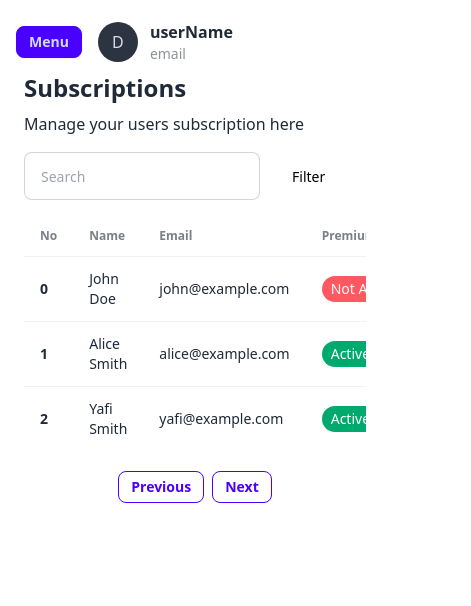
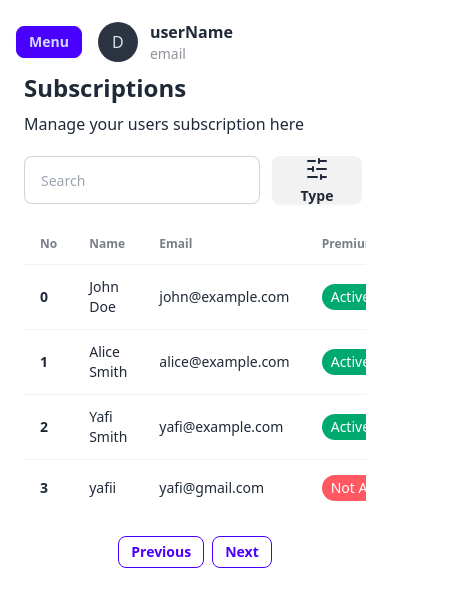
Before and after one commit to yaffalhakim1/medium-but-lite, a Next.js app: page /admin in a window 390 px wide. Shown: the top 606 px of the page, 471 px wide, since content can reach past the window. Built offline with nearby package versions, Linux system fonts and the light colour scheme; data requests are answered from the project's data file.

Commit message:
fix(user): adding address, phone, and referral in register

```diff
--- a/db.json
+++ b/db.json
@@ -7,12 +7,12 @@
       "expired_subs": "2023-01-15",
       "role": "admin",
       "password": "admin",
-      "isPremiumUser": false,
+      "isPremiumUser": true,
       "subscriptionPlan": {
         "type": "monthly",
         "expired_date": "2023-01-15"
       },
-      "expiredDate": ""
+      "expiredDate": "N/A"
     },
     {
       "id": 2,
@@ -67,6 +67,19 @@
         5,
         4
       ]
+    },
+    {
+      "name": "yafii",
+      "email": "yafi@gmail.com",
+      "password": "password",
+      "password_confirmation": "",
+      "phone": "012345678910",
+      "address": "Klipang Permai Blok I No 448",
+      "role": "user",
+      "isPremiumUser": false,
+      "referral": "alice@example.com",
+      "confirm_password": "password",
+      "id": 4
     }
   ],
   "news": [
@@ -216,18 +229,13 @@
       "count": 1
     }
   ],
-  "admins": [
-    {
-      "email": "admin@example.com"
-    }
-  ],
   "transactions": [
     {
       "profileId": 1,
       "id": 1,
-      "type": "monthly",
-      "trans_date": "2023-01-05",
-      "status": "processed",
+      "type": "canceled",
+      "trans_date": "N/A",
+      "status": "canceled",
       "isPremiumUser": false,
       "totalPaid": 50
     },
--- a/lib/useUser.ts
+++ b/lib/useUser.ts
@@ -3,13 +3,21 @@ import { fetcher } from "@/config/fetcher";
 import { User } from "@/types/user-types";
 import useSWR from "swr";
 
-export const useUsers = (search?: string, premium?: boolean) => {
-  const url =
-    premium !== undefined
-      ? `${BASE_URL}/profile?q=${search}&isPremiumUser=${premium}`
-      : `${BASE_URL}/profile?q=${search}`;
+interface UserFilters {
+  search?: string;
+  premium?: boolean;
+  category?: string[];
+  sortByDate?: "asc" | "desc";
+}
 
-  const { data, isLoading, error, mutate } = useSWR<User[]>(url, fetcher);
+export const useUsers = (filters: UserFilters) => {
+  const { search, premium, category } = filters;
+
+  let url = `${BASE_URL}/profile?`;
+  if (search) url += `q=${search}&`;
+  if (premium !== undefined) url += `isPremiumUser=${premium}&`;
+
+  const { data, error, mutate, isLoading } = useSWR<User[]>(url, fetcher);
 
   return {
     users: data,
--- a/pages/admin/subscription.tsx
+++ b/pages/admin/subscription.tsx
@@ -11,9 +11,12 @@ import { toast } from "sonner";
 
 export default function SubscriptionPage() {
   const [search, setSearch] = useState("");
-  const [status, setStatus] = useState<boolean>();
+  const [type, setType] = useState<boolean | undefined>();
 
-  const { users, usersMutate } = useUsers(search, status);
+  const { users, usersMutate } = useUsers({
+    search,
+    premium: type,
+  });
   const [page, setPage] = useState(1);
 
   const handleNextPage = () => {
@@ -73,7 +76,7 @@ export default function SubscriptionPage() {
           Manage your users subscription here
         </p>
         <div className="md:flex md:justify-between">
-          <div className="space-x-2 ml-auto items-center">
+          <div className="flex space-x-2 ml-auto items-center">
             <input
               type="text"
               placeholder="Search"
@@ -81,41 +84,23 @@ export default function SubscriptionPage() {
               onChange={(e) => setSearch(e.target.value)}
             />
             {/* use Menu from headless */}
-            <Menu as="div" className="relative inline-block text-left">
-              <div>
-                <Menu.Button className="inline-flex justify-center w-full px-4 py-2 text-sm font-medium text-white bg-primary-600 rounded-md hover:bg-primary-700 focus:outline-none focus-visible:ring-2 focus-visible:ring-white focus-visible:ring-opacity-75">
-                  <span className="ml-2 text-black">Filter</span>
-                </Menu.Button>
+            <div className="dropdown dropdown-bottom">
+              <div tabIndex={0} role="button" className="btn m-1">
+                <FilterIcons />
+                Type
               </div>
-              <Menu.Items className="absolute right-0 w-56 mt-2 origin-top-right bg-white divide-y divide-gray-100 rounded-md shadow-lg ring-1 ring-black ring-opacity-5 focus:outline-none">
-                <div className="px-1 py-1 ">
-                  <Menu.Item>
-                    {({ active }) => (
-                      <a
-                        onClick={() => setStatus(true)}
-                        className={`${
-                          active ? "bg-violet-500 text-white" : "text-gray-900"
-                        } group flex rounded-md items-center w-full px-2 py-2 text-sm`}
-                      >
-                        Premium
-                      </a>
-                    )}
-                  </Menu.Item>
-                  <Menu.Item>
-                    {({ active }) => (
-                      <a
-                        onClick={() => setStatus(false)}
-                        className={`${
-                          active ? "bg-violet-500 text-white" : "text-gray-900"
-                        } group flex rounded-md items-center w-full px-2 py-2 text-sm`}
-                      >
-                        Free
-                      </a>
-                    )}
-                  </Menu.Item>
-                </div>
-              </Menu.Items>
-            </Menu>
+              <ul
+                tabIndex={0}
+                className="dropdown-content z-[1] menu p-2 shadow bg-base-100 rounded-box w-52"
+              >
+                <li onClick={() => setType(false)}>
+                  <a>Free</a>
+                </li>
+                <li onClick={() => setType(true)}>
+                  <a>Premium</a>
+                </li>
+              </ul>
+            </div>
           </div>
         </div>
         <div className="flex flex-col h-full w-full mt-4">
--- a/pages/admin/transactions.tsx
+++ b/pages/admin/transactions.tsx
@@ -7,6 +7,7 @@ import { ITransaction } from "@/types/trans-types";
 import { Transaction, User } from "@/types/user-types";
 import { Menu } from "@headlessui/react";
 import axios from "axios";
+import { SlidersHorizontal } from "lucide-react";
 import React, { useState } from "react";
 import { toast } from "sonner";
 
@@ -124,8 +125,8 @@ const TransactionPage = () => {
               </ul>
             </div>
             <div className="dropdown dropdown-bottom">
-              <div tabIndex={0} role="button" className="btn m-1 flex">
-                <FilterIcons />
+              <div tabIndex={0} role="button" className="btn   m-1 flex">
+                <SlidersHorizontal />
                 Date
               </div>
               <ul
@@ -188,9 +189,8 @@ const TransactionPage = () => {
                     <td>{item.type}</td>
                     <td>{formatExpirationDate(item.trans_date)}</td>
                     <td className="space-x-2">
-                      {item.status === "success" ||
-                      item.status === "cancelled" ? (
-                        <div></div>
+                      {item.status === "success" || "cancelled" ? (
+                        <></>
                       ) : (
                         <>
                           <button
@@ -231,53 +231,6 @@ const TransactionPage = () => {
                           </button>
                         </>
                       )}
-
-                      {/* <Modal
-                        openButton={"Change Subs"}
-                        modalTitle={
-                          "Are you sure you want to change user subs?"
-                        }
-                        modalButton={"Change"}
-                        openButtonClassname="btn btn-primary btn-sm capitalize"
-                      >
-                        <div className="space-x-3 mb-5">
-                          <button
-                            onClick={
-                              item.type === "monthly"
-                                ? () =>
-                                    handleAcceptOrReject(
-                                      item.profileId,
-                                      "success",
-                                      "monthly",
-                                      calculateNewExpiredDateForMonthly()
-                                    )
-                                : () =>
-                                    handleAcceptOrReject(
-                                      item.profileId,
-                                      "success",
-                                      "yearly",
-                                      calculateNewExpiredDateForYearly()
-                                    )
-                            }
-                            className="btn btn-primary btn-sm capitalize"
-                          >
-                            Accept Payment
-                          </button>
-                          <button
-                            onClick={() =>
-                              handleAcceptOrReject(
-                                item.id,
-                                "canceled",
-                                "canceled",
-                                "N/A"
-                              )
-                            }
-                            className="btn btn-primary btn-sm capitalize"
-                          >
-                            Cancel Payment
-                          </button>
-                        </div>
-                      </Modal> */}
                     </td>
                   </tr>
                 ))}
--- a/pages/auth/login.tsx
+++ b/pages/auth/login.tsx
@@ -53,7 +53,7 @@ const LoginPage = () => {
 
       if (response.data[0].role === "user") {
         Cookie.set("token", token());
-        Cookie.set("role", "user");
+        // Cookie.set("role", "user");
         Cookie.set("user_id", response.data[0].id.toString());
         Cookie.set("isPremium", response.data[0].isPremiumUser.toString());
         return router.push("/");
--- a/pages/auth/register.tsx
+++ b/pages/auth/register.tsx
@@ -16,6 +16,10 @@ const RegisterPage = () => {
     email: "",
     password: "",
     password_confirmation: "",
+    phone: Number,
+    address: "",
+    role: "user",
+    isPremiumUser: false,
   });
   const [loading, setLoading] = useState(false);
   const [validationError, setValidationError] = useState<string | null>(null);
@@ -95,7 +99,7 @@ const RegisterPage = () => {
     }
   }
 
-  const { users } = useUsers();
+  const { users } = useUsers({});
 
   async function handleRegister(e: SyntheticEvent) {
     e.preventDefault();
@@ -112,8 +116,8 @@ const RegisterPage = () => {
         return;
       }
 
-      Cookie.set("user_token", token());
-      Cookie.set("role", "user");
+      // Cookie.set("token", token());
+      // Cookie.set("role", "user");
 
       if (register) {
         return router.push("/auth/login");
@@ -264,6 +268,23 @@ const RegisterPage = () => {
                   </p>
                 )}
               </div>
+              <div className="pb-2 pt-4">
+                <input
+                  type="email"
+                  className={`block w-full p-4 text-lg rounded-sm bg-black focus:border-indigo-500 ${
+                    validationEmail && "input-error "
+                  }`}
+                  placeholder="Referral"
+                  name="referral"
+                  onChange={fieldHandler}
+                  required
+                />
+                {validationEmail && (
+                  <p className="mt-2 text-start  text-sm text-red-500 border-red-400">
+                    {validationEmail}
+                  </p>
+                )}
+              </div>
               <button
                 type="submit"
                 className="btn mt-5 btn-primary w-full capitalize text-white"
```
